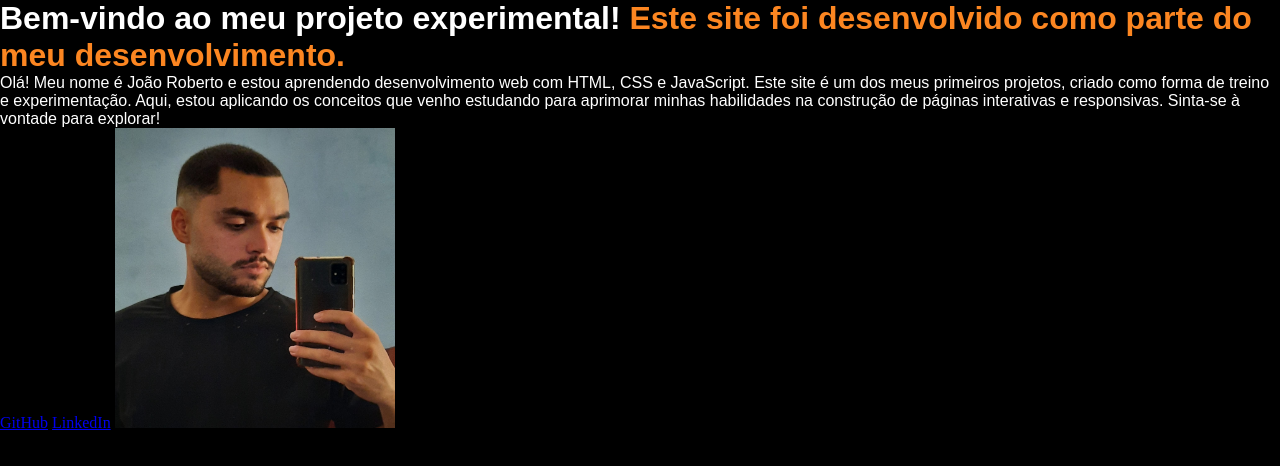
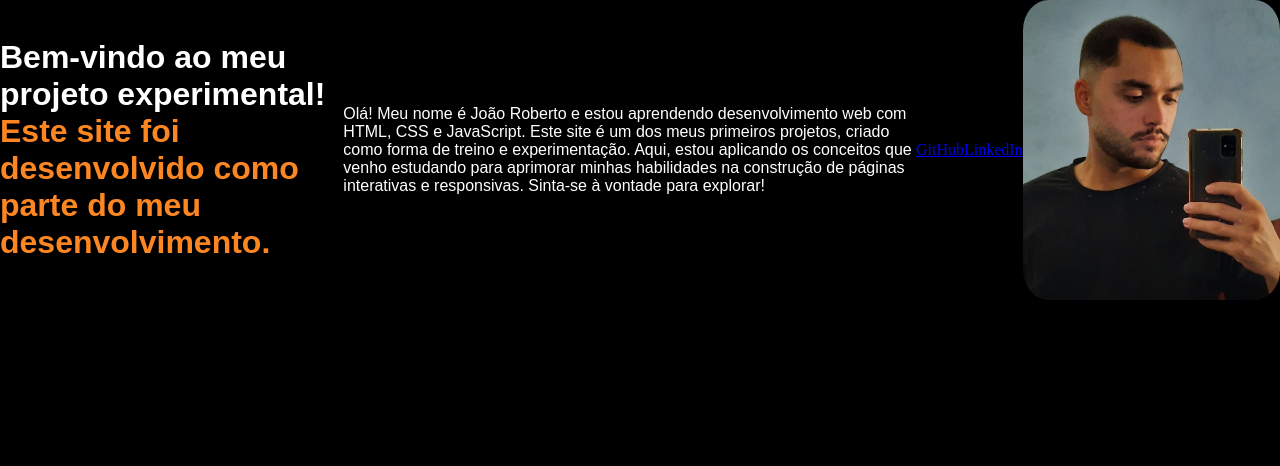
Before and after one commit to joaorgd/portfolio, a plain HTML site: page index.html in a window 1280 px wide. Drawn offline with Linux system fonts and the light colour scheme.

Commit message:
adição da classe "apresentacao"

```diff
--- a/index.html
+++ b/index.html
@@ -9,7 +9,7 @@
 </head>
 <body>
     <header></header>
-    <main>
+    <main class="apresentacao">
         <h1>
             Bem-vindo ao meu projeto experimental!
             <strong class="titulo-destaque">Este site foi desenvolvido como parte do meu desenvolvimento.</strong></h1>
--- a/style.css
+++ b/style.css
@@ -1,9 +1,11 @@
 *{
     margin: 0;
     padding: 0;
-} /* Seleciona todos os elementos da página. */
+} /* Seleciona todos os elementos da página. Essa parte do código limpa todos os padrões dos navegadores. */
 
 body{
+    height: 100vh; /* vh é viewport height, ou seja, 100% da altura da tela. */
+    box-sizing: border-box; /* Faz com que o padding e a borda não aumentem o tamanho do elemento. */
     background-color: black;
     color: white;
 } /* Seleciona o body do html. */
@@ -12,11 +14,6 @@ h1{
     font-family: 'Arial';
 }
 
-.titulo-destaque{
-    color: #FC8621;
-    font-family: 'Arial';
-} /* Seleciona a classe titulo-destaque, definida no html. */
-
 p{
     font-family:'Arial';
 } /* Seleciona o parágrafo do html. */
@@ -24,4 +21,15 @@ p{
 img{
     width: 280px;
     height: 300px;
+    border-radius: 10%;
 }/* Seleciona a imagem do html. */
+
+.titulo-destaque{
+    color: #FC8621;
+    font-family: 'Arial';
+} /* Seleciona a classe titulo-destaque, definida no html. */
+
+.apresentacao {
+    display: flex; /* Faz com que os elementos fiquem um ao lado do outro. */
+    align-items: center;
+}
```
